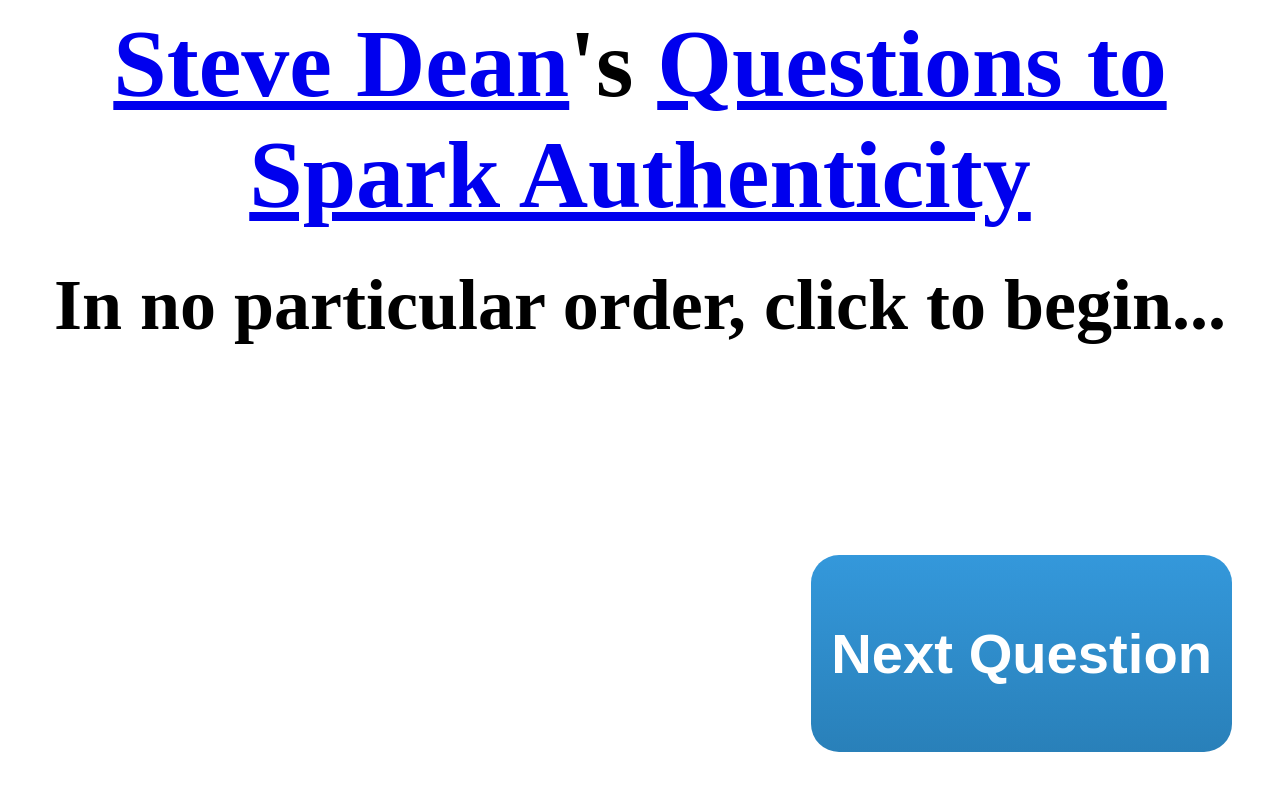
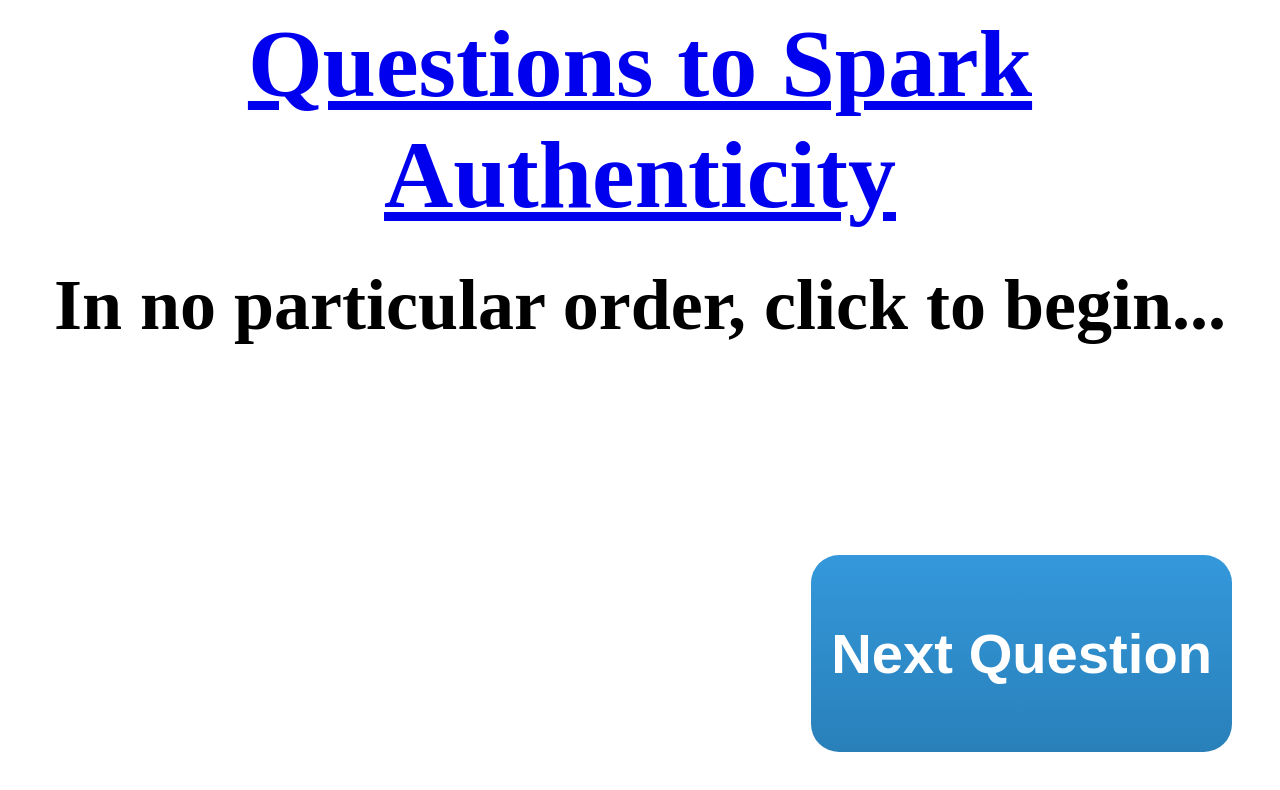
Before and after one commit to zencephalon/authenticity, a plain HTML site: page index.html in a window 1280 px wide. Drawn offline with nearby package versions, Linux system fonts and the light colour scheme.

Commit message:
Update index.html

```diff
--- a/index.html
+++ b/index.html
@@ -150,7 +150,7 @@
     }
   </script>
   <body style="text-align: center; font-size: 3em;">
-    <h1 style="height: 2em;"><a href="http://www.dateworking.com/">Steve Dean</a>'s <a href="https://medium.com/dating-meets-data/questions-to-spark-authenticity-bac0099f04a7">Questions to Spark Authenticity</a></h1>
+    <h1 style="height: 2em;"><a href="https://medium.com/dating-meets-data/questions-to-spark-authenticity-bac0099f04a7">Questions to Spark Authenticity</a></h1>
     <h2 id="question-display">In no particular order, click to begin...</h2>
     <div id="next-question" onclick="nextQuestion()" class="btn" style="position: absolute; bottom: 1em; right: 1em;"><h3>Next Question</h3></div>
   </body>
```
